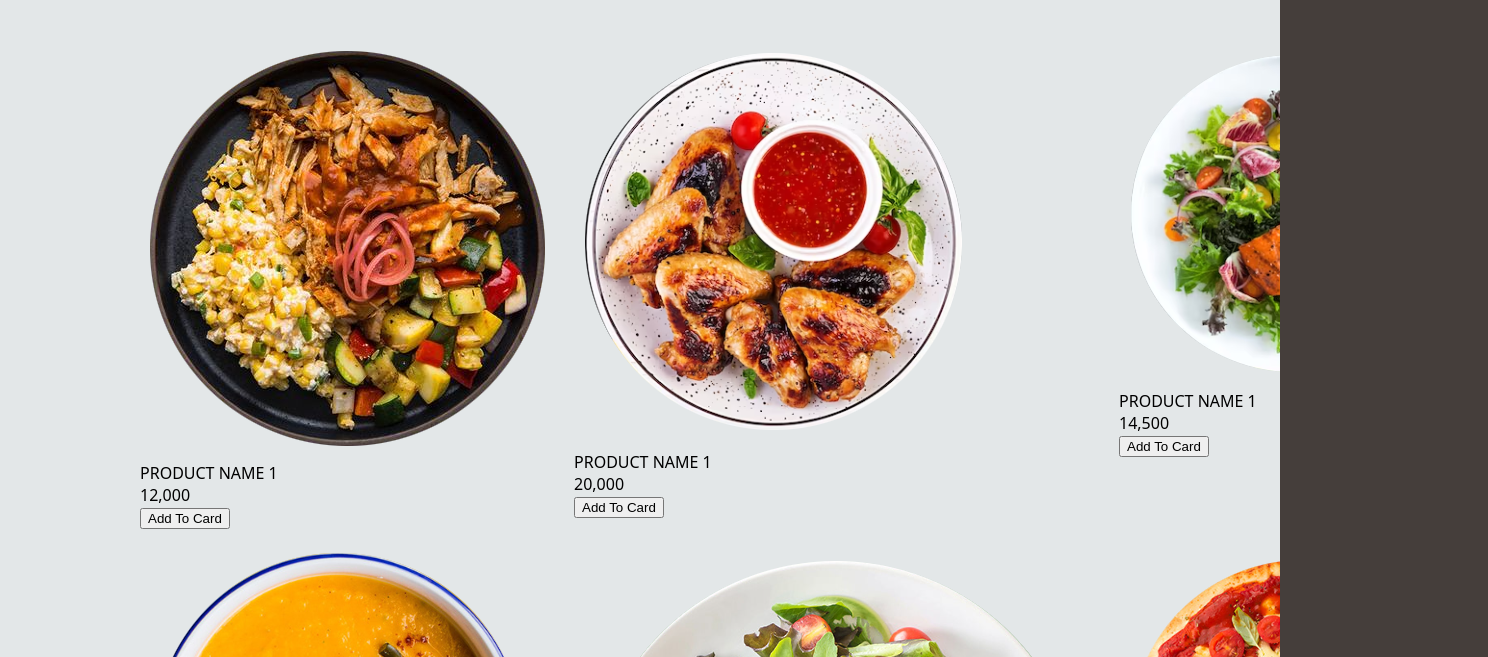
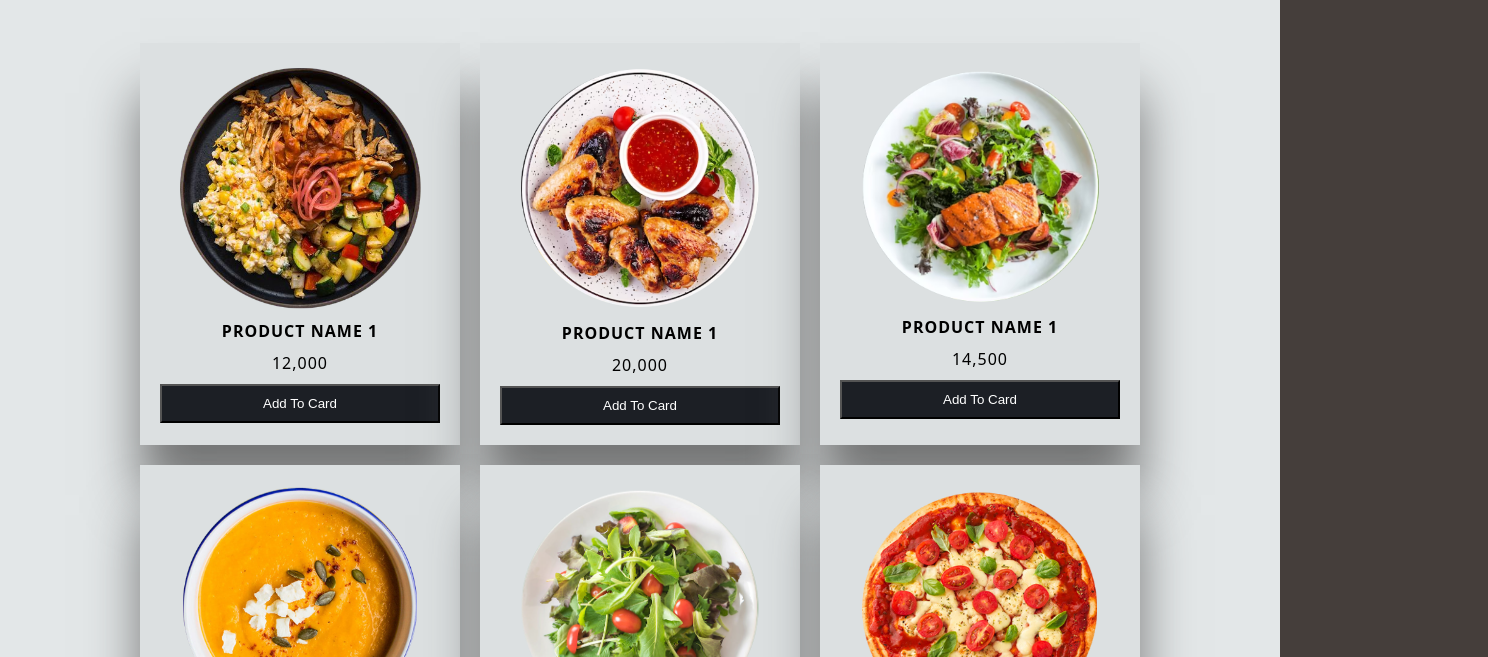
Before and after one commit to Brunogabriel-dev/food-carts, a plain HTML site: page index.html in a window 1280 px wide. Shown: the part 143-800 px from the top of the page, 1488 px wide, since content can reach past the window. Drawn offline with Linux system fonts and the light colour scheme.

Commit message:
Inclusão de texto

```diff
--- a/app.js
+++ b/app.js
@@ -54,6 +54,7 @@ let listCards = [];
 function initApp(){
   products.forEach((value,key)=>{
     let newDiv = document.createElement('div');
+    newDiv.classList.add('item');
     newDiv.innerHTML = `
     <img src="image/${value.image}"/>
     <div class="title">${value.name}</div>
--- a/style.css
+++ b/style.css
@@ -86,4 +86,22 @@ header .shopping span{
 .list .item{
   text-align: center;
   background-color: #dce0e1;
+  padding: 20px;
+  box-shadow: 0 50px 50px #757676;
+  letter-spacing: 1px;
 }
+.list .item img{
+  width: 90%;
+}
+.list .item .title{
+  font-weight: 600;
+}
+.list .item .price{
+  margin: 10px;
+}
+.list .item button{
+  background-color: #1c1f25;
+  color: #fff;
+  padding: 10px;
+  width: 100%;
+}
```
